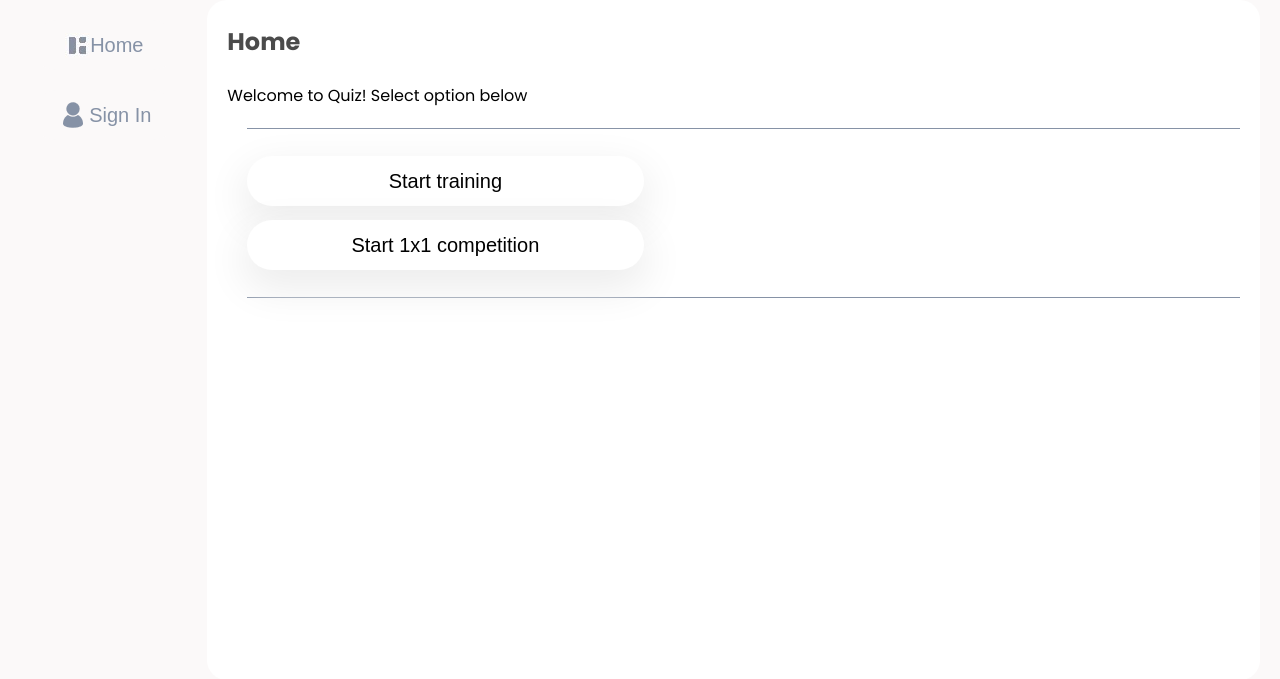
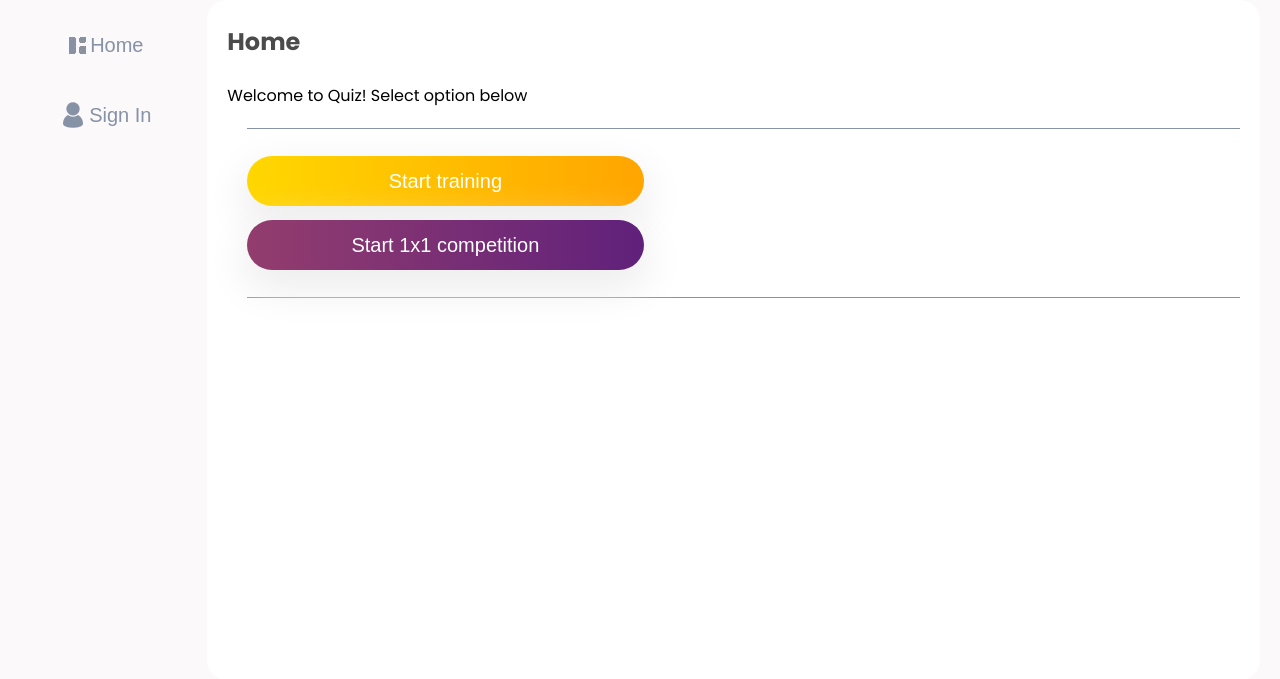
Before and after one commit to Brigade-One/quiz-game, a PHP site: page /client/pages/index.php in a window 1280 px wide. Shown: the part 100-779 px from the top of the page. Run offline with PHP 8.4, Linux system fonts and the light colour scheme.

Commit message:
added gradient to buttons

```diff
--- a/client/pages/index.php
+++ b/client/pages/index.php
@@ -41,20 +41,20 @@
                         </li>
                         <li class="not_obligatory_item2">
                             <button onclick="window.location.href='http://quiz-game/client/pages/user_package.php'"
-                                class="listitem" onclick="receivePackage()">
+                                class="listitem">
                                 <span>Manage my packages</span>
                             </button>
                         </li>
                         <hr>
                     </div>
                     <li class="obligatory_item">
-                        <button class="listitem"
+                        <button class="listitem" id="train_button"
                             onclick="window.location.href='http://quiz-game/client/pages/package_select.php'">
                             <span>Start training</span>
                         </button>
                     </li>
                     <li class="obligatory_item">
-                        <button class="listitem">
+                        <button class="listitem" id="compet_button">
                             <span>Start 1x1 competition</span>
                         </button>
                     </li>
--- a/client/src/css/home_page.css
+++ b/client/src/css/home_page.css
@@ -5,6 +5,7 @@ body {
 #second-block {
     height: max-content;
 }
+
 #home-button {
     background-color: #FBF9F9;
     color: #8692A6;
@@ -71,6 +72,24 @@ body {
     box-shadow: 0px 15px 40px 5px #EDEDED;
 }
 
+#compet_button {
+    background-image: linear-gradient(to right, #933D6E, #60217B);
+    color: #fff;
+    border: none;
+    padding: 10px 20px;
+    border-radius: 30px;
+    cursor: pointer;
+}
+
+#train_button {
+    background-image: linear-gradient(to right, #FFD700, #FFA500);
+    color: #fff;
+    border: none;
+    padding: 10px 20px;
+    border-radius: 30px;
+    cursor: pointer;
+}
+
 .not_obligatory_item {
     display: list-item;
 }
```
Also changed, not shown: client/src/css/package_select.css (+5 -5 lines).
